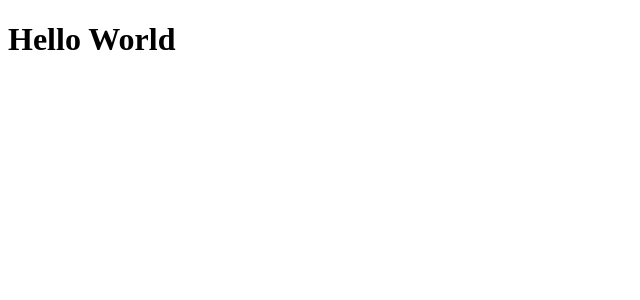
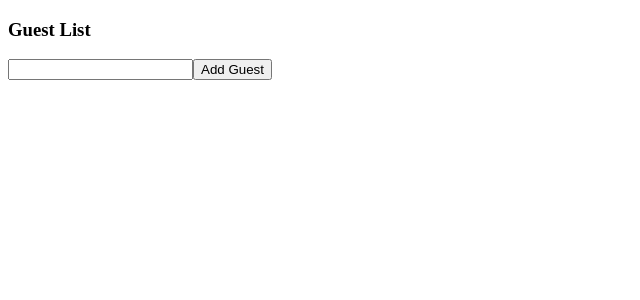
Before and after one commit to simple-sifu/tutorial-typescript, a React (Vite) app: page / in a window 1280 px wide. Shown: the top 300 px of the page, without its empty margins (0-640 px from the left). Built offline with nearby package versions, Linux system fonts and the light colour scheme.

Commit message:
using state...

```diff
--- a/src/main.tsx
+++ b/src/main.tsx
@@ -1,8 +1,9 @@
 import React from 'react'
 import ReactDOM from 'react-dom/client'
+import GuestList from './state/GuestList'
 
 const App = () => {
-  return <div><h1>Hello World</h1></div>
+  return <GuestList />
 }
 
 ReactDOM.createRoot(document.getElementById('root') as HTMLElement).render(
--- a/src/props/Child.tsx
+++ b/src/props/Child.tsx
@@ -4,6 +4,8 @@
     children?: React.ReactNode;
 }
 
+// typescript doesnt know this is a React Component
+// This component can not handle children nodes !!!
 export const Child = ({color, onClick}: ChildProps) => {
     return (
         <div>
@@ -15,6 +17,7 @@
 
 }
 
+// typescript knows this is a React Component and can have 4 React component properties
 export const ChildFC: React.FC<ChildProps> = (({color, onClick, children}) => {
     return (
         <div>
--- /dev/null
+++ b/src/state/GuestList.tsx
@@ -0,0 +1,32 @@
+import {useState} from 'react';
+
+const GuestList: React.FC = () => {
+
+    // TS is using Type Inferences for primitive string
+    const [name, setName] = useState('');
+
+    // TS is trying to use Type Inferences but sees an empty array
+    // it will assume that the only value of guest will be an empty array so
+    // it will define it as never[] !!!
+    const [guests, setGuests] = useState<string[]>([]);
+
+    const clickHandler = () => {
+        setName('');
+        setGuests([...guests, name]);
+    }
+    return (<div>
+        <h3>Guest List</h3>
+        <ul>
+            {guests.map((guest) =>(
+                <li key={guest} >{guest}</li>
+            ))}
+        </ul>
+
+        <input value={name} onChange={(e) => {setName(e.target.value)}}/>
+        <button onClick={clickHandler}>Add Guest</button>
+
+
+    </div>);
+}
+
+export default GuestList
```
